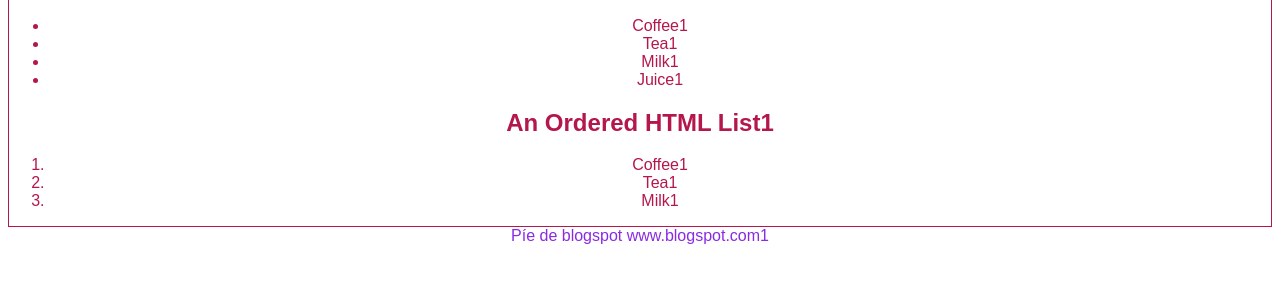
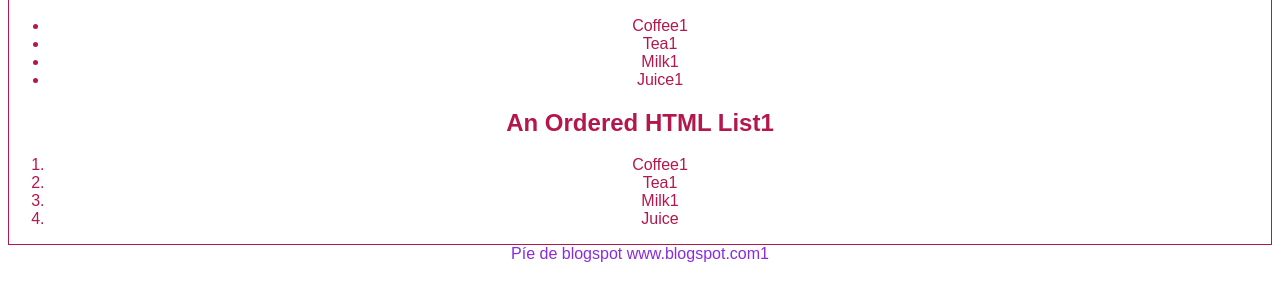
Before and after one commit to jhernandezpgrupak/hyperbloh, a plain HTML site: page index.html in a window 1280 px wide. Shown: the part 320-620 px from the top of the page. Drawn offline with Linux system fonts and the light colour scheme.

Commit message:
Una version de hyperblog

```diff
--- a/index.html
+++ b/index.html
@@ -4,7 +4,7 @@
     <meta charset="UTF-8">
     <meta name="viewport" content="width=device-width, initial-scale=1.0">
     <link rel="stylesheet" href="./css/estilos.css">
-    <title>blogspot1 modificado</title>
+    <title>Bienvenido a blogspot</title>
 </head>
 <body>
         <header id="header">
@@ -31,6 +31,7 @@
               <li>Coffee1</li>
               <li>Tea1</li>
               <li>Milk1</li>
+              <li>Juice</li>
             </ol>
         </div>
 </body>
```
